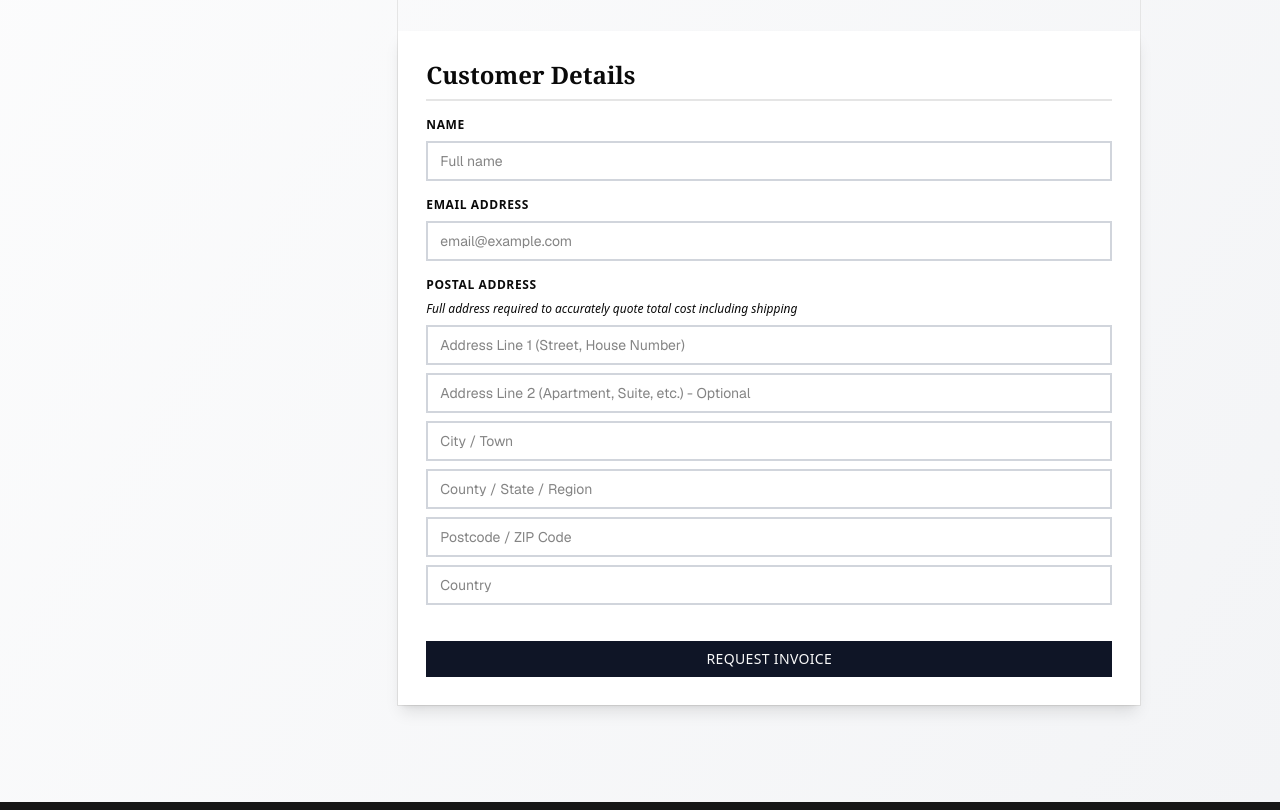
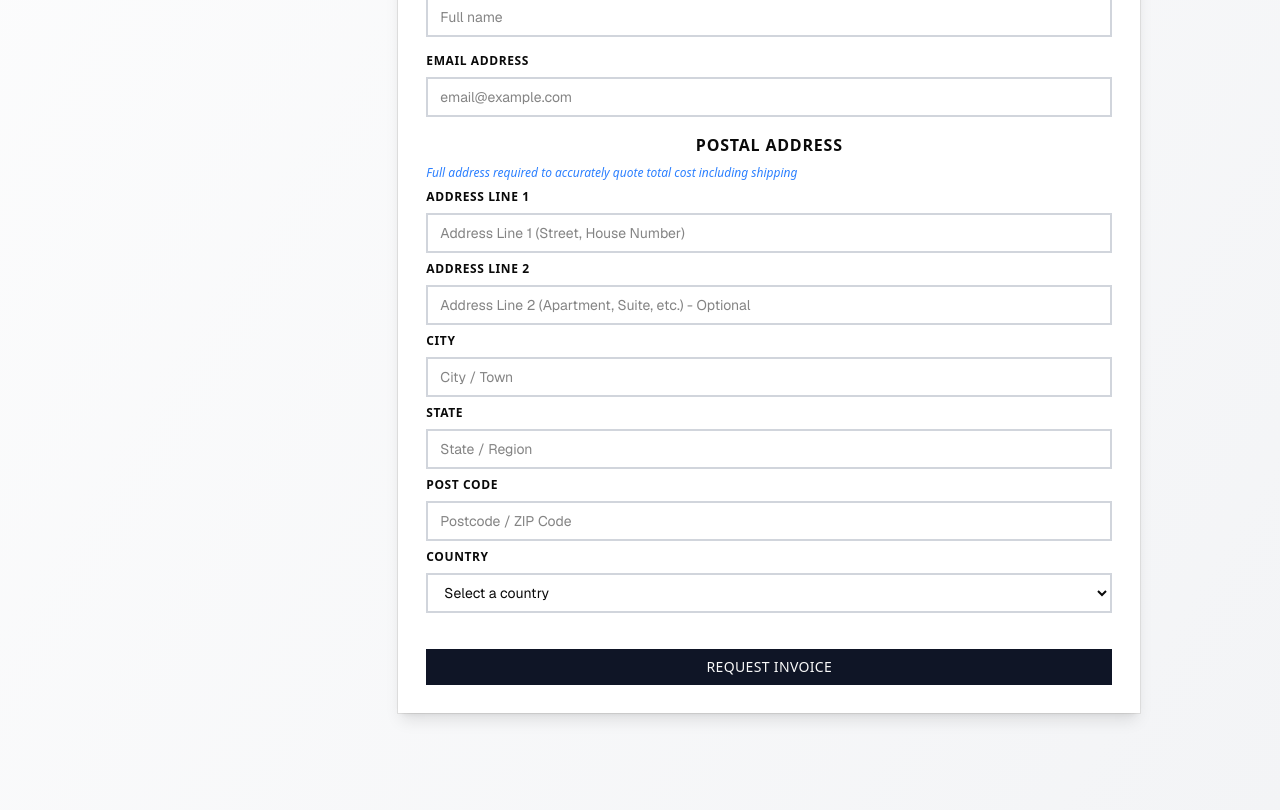
Before and after one commit to mypolobelt/PoloBelt, a Next.js app: page /belt-maker in a window 1280 px wide. Shown: the part 1360-2170 px from the top of the page. Built offline with nearby package versions, Linux system fonts and the light colour scheme.

Commit message:
belt maker design changes

```diff
--- a/src/components/belt_design/BeltCanvas.tsx
+++ b/src/components/belt_design/BeltCanvas.tsx
@@ -18,7 +18,7 @@ export function BeltCanvas({ gridData, leatherColor }: BeltCanvasProps) {
   }, [gridData, leatherColor])
 
   return (
-    <div className="w-full flex justify-center bg-[#0f1526] p-2 sm:p-3 md:p-4 lg:p-6 rounded-none shadow-md overflow-x-auto">
+    <div className="w-full flex justify-center p-2 sm:p-3 md:p-4 rounded-none shadow-md overflow-x-auto">
       <canvas
         ref={canvasRef}
         width={968}
--- a/src/components/belt_design/CustomerForm.tsx
+++ b/src/components/belt_design/CustomerForm.tsx
@@ -4,6 +4,7 @@ import { validateEmail } from '@/database/utils'
 import { useState } from 'react'
 import { Button } from '../ui/button'
 import { useRouter } from 'next/navigation'
+import { countries } from '@/database/countries'
 
 interface SizeOrder {
   size: string
@@ -159,7 +160,7 @@ export function CustomerForm({
 
       <form onSubmit={handleSubmit} className="space-y-3 sm:space-y-4">
         <div>
-          <label className="block text-xs font-semibold text-charcoal uppercase tracking-wider mb-2">
+          <label className="block text-xs font-semibold  uppercase tracking-wider mb-2">
             Name
           </label>
           <input
@@ -173,7 +174,7 @@ export function CustomerForm({
         </div>
 
         <div>
-          <label className="block text-xs font-semibold text-charcoal uppercase tracking-wider mb-2">
+          <label className="block text-xs font-semibold  uppercase tracking-wider mb-2">
             Email Address
           </label>
           <input
@@ -191,13 +192,16 @@ export function CustomerForm({
         </div>
 
         <div>
-          <label className="block text-xs font-semibold text-charcoal uppercase tracking-wider mb-2">
+          <label className="block text-md text-center font-semibold  uppercase tracking-wider mb-2">
             Postal Address
           </label>
-          <p className="text-xs text-charcoal italic mb-2">
+          <p className="text-xs  italic mb-2 text-blue-500">
             Full address required to accurately quote total cost including shipping
           </p>
           <div className="space-y-2">
+            <label className="block text-xs font-semibold  uppercase tracking-wider mb-2">
+              Address Line 1
+            </label>
             <input
               type="text"
               required
@@ -206,6 +210,9 @@ export function CustomerForm({
               placeholder="Address Line 1 (Street, House Number)"
               className="w-full px-3 py-2 border-2 border-gray-300 rounded-none font-sans text-xs sm:text-sm focus:outline-none focus:border-gold"
             />
+            <label className="block text-xs font-semibold  uppercase tracking-wider mb-2">
+              Address Line 2
+            </label>
             <input
               type="text"
               value={addressLine2}
@@ -213,6 +220,9 @@ export function CustomerForm({
               placeholder="Address Line 2 (Apartment, Suite, etc.) - Optional"
               className="w-full px-3 py-2 border-2 border-gray-300 rounded-none font-sans text-xs sm:text-sm focus:outline-none focus:border-gold"
             />
+            <label className="block text-xs font-semibold  uppercase tracking-wider mb-2">
+              City
+            </label>
             <input
               type="text"
               required
@@ -221,14 +231,20 @@ export function CustomerForm({
               placeholder="City / Town"
               className="w-full px-3 py-2 border-2 border-gray-300 rounded-none font-sans text-xs sm:text-sm focus:outline-none focus:border-gold"
             />
+            <label className="block text-xs font-semibold  uppercase tracking-wider mb-2">
+              State
+            </label>
             <input
               type="text"
               required
               value={stateRegion}
               onChange={(e) => setStateRegion(e.target.value)}
-              placeholder="County / State / Region"
+              placeholder="State / Region"
               className="w-full px-3 py-2 border-2 border-gray-300 rounded-none font-sans text-xs sm:text-sm focus:outline-none focus:border-gold"
             />
+            <label className="block text-xs font-semibold  uppercase tracking-wider mb-2">
+              Post Code
+            </label>
             <input
               type="text"
               required
@@ -237,14 +253,26 @@ export function CustomerForm({
               placeholder="Postcode / ZIP Code"
               className="w-full px-3 py-2 border-2 border-gray-300 rounded-none font-sans text-xs sm:text-sm focus:outline-none focus:border-gold"
             />
-            <input
-              type="text"
-              required
-              value={country}
-              onChange={(e) => setCountry(e.target.value)}
-              placeholder="Country"
-              className="w-full px-3 py-2 border-2 border-gray-300 rounded-none font-sans text-xs sm:text-sm focus:outline-none focus:border-gold"
-            />
+
+            {/* Country Select Dropdown */}
+            <div>
+              <label className="block text-xs font-semibold  uppercase tracking-wider mb-2">
+                Country
+              </label>
+              <select
+                required
+                value={country}
+                onChange={(e) => setCountry(e.target.value)}
+                className="w-full px-3 py-2 border-2 border-gray-300 rounded-none font-sans text-xs sm:text-sm focus:outline-none focus:border-gold bg-white"
+              >
+                <option value="">Select a country</option>
+                {countries.map((countryName) => (
+                  <option key={countryName} value={countryName}>
+                    {countryName}
+                  </option>
+                ))}
+              </select>
+            </div>
           </div>
         </div>
 
--- a/src/components/modules/belt_maker/BeltMaker.tsx
+++ b/src/components/modules/belt_maker/BeltMaker.tsx
@@ -246,7 +246,7 @@ export default function BeltMaker() {
                         </div>
 
                         {/* Right Panel - Everything (Hidden on mobile) */}
-                        <div className="hidden lg:block lg:col-span-3 border space-y-6 sm:space-y-8">
+                        <div className="hidden lg:block lg:col-span-3 border">
                             {/* Design Name Display */}
                             <div className="text-center">
                                 <h2 className="text-2xl sm:text-3xl lg:text-4xl font-serif font-bold text-burgundy p-2">
--- a/src/components/modules/shared/Nav.tsx
+++ b/src/components/modules/shared/Nav.tsx
@@ -154,7 +154,7 @@ const Nav = () => {
 
                 {/* Mobile Header */}
                 <div className="flex lg:hidden items-center justify-between w-full gap-2">
-                    <a href="mailto:sales@mypolobelt.com" className="text-white text-xs sm:text-sm hover:text-white/80 transition-colors truncate">
+                    <a href="mailto:sales@mypolobelt.com" className="text-white text-md hover:text-white/80 transition-colors truncate">
                         sales@mypolobelt.com
                     </a>
                     <Sheet open={sheetOpen} onOpenChange={setSheetOpen}>
@@ -271,7 +271,7 @@ const Nav = () => {
                                             className="block px-3 sm:px-4 py-2 sm:py-3 text-sm sm:text-base text-white hover:bg-white/10 rounded-md transition-colors"
                                             onClick={closeSheet}
                                         >
-                                            Pricing
+                                            Belt Maker
                                         </Link>
                                     </li>
                                     <li className="border-t border-white/10 mt-4 pt-4">
--- /dev/null
+++ b/src/database/countries.ts
@@ -0,0 +1,196 @@
+export const countries = [
+    "United Kingdom",
+    "Ireland",
+    "United States",
+    "Germany",
+    "Afghanistan",
+    "Albania",
+    "Algeria",
+    "Andorra",
+    "Angola",
+    "Antigua and Barbuda",
+    "Argentina",
+    "Armenia",
+    "Australia",
+    "Austria",
+    "Azerbaijan",
+    "Bahamas",
+    "Bahrain",
+    "Bangladesh",
+    "Barbados",
+    "Belarus",
+    "Belgium",
+    "Belize",
+    "Benin",
+    "Bhutan",
+    "Bolivia",
+    "Bosnia and Herzegovina",
+    "Botswana",
+    "Brazil",
+    "Brunei",
+    "Bulgaria",
+    "Burkina Faso",
+    "Burundi",
+    "Cabo Verde",
+    "Cambodia",
+    "Cameroon",
+    "Canada",
+    "Central African Republic",
+    "Chad",
+    "Chile",
+    "China",
+    "Colombia",
+    "Comoros",
+    "Congo (Congo-Brazzaville)",
+    "Congo (Democratic Republic of the)",
+    "Costa Rica",
+    "Croatia",
+    "Cuba",
+    "Cyprus",
+    "Czechia",
+    "Denmark",
+    "Djibouti",
+    "Dominica",
+    "Dominican Republic",
+    "Ecuador",
+    "Egypt",
+    "El Salvador",
+    "Equatorial Guinea",
+    "Eritrea",
+    "Estonia",
+    "Eswatini",
+    "Ethiopia",
+    "Fiji",
+    "Finland",
+    "France",
+    "Gabon",
+    "Gambia",
+    "Georgia",
+    "Ghana",
+    "Greece",
+    "Grenada",
+    "Guatemala",
+    "Guinea",
+    "Guinea-Bissau",
+    "Guyana",
+    "Haiti",
+    "Honduras",
+    "Hungary",
+    "Iceland",
+    "India",
+    "Indonesia",
+    "Iran",
+    "Iraq",
+    "Israel",
+    "Italy",
+    "Jamaica",
+    "Japan",
+    "Jordan",
+    "Kazakhstan",
+    "Kenya",
+    "Kiribati",
+    "Korea (North)",
+    "Korea (South)",
+    "Kuwait",
+    "Kyrgyzstan",
+    "Laos",
+    "Latvia",
+    "Lebanon",
+    "Lesotho",
+    "Liberia",
+    "Libya",
+    "Liechtenstein",
+    "Lithuania",
+    "Luxembourg",
+    "Madagascar",
+    "Malawi",
+    "Malaysia",
+    "Maldives",
+    "Mali",
+    "Malta",
+    "Marshall Islands",
+    "Mauritania",
+    "Mauritius",
+    "Mexico",
+    "Micronesia",
+    "Moldova",
+    "Monaco",
+    "Mongolia",
+    "Montenegro",
+    "Morocco",
+    "Mozambique",
+    "Myanmar",
+    "Namibia",
+    "Nauru",
+    "Nepal",
+    "Netherlands",
+    "New Zealand",
+    "Nicaragua",
+    "Niger",
+    "Nigeria",
+    "North Macedonia",
+    "Norway",
+    "Oman",
+    "Pakistan",
+    "Palau",
+    "Palestine",
+    "Panama",
+    "Papua New Guinea",
+    "Paraguay",
+    "Peru",
+    "Philippines",
+    "Poland",
+    "Portugal",
+    "Qatar",
+    "Romania",
+    "Russia",
+    "Rwanda",
+    "Saint Kitts and Nevis",
+    "Saint Lucia",
+    "Saint Vincent and the Grenadines",
+    "Samoa",
+    "San Marino",
+    "Sao Tome and Principe",
+    "Saudi Arabia",
+    "Senegal",
+    "Serbia",
+    "Seychelles",
+    "Sierra Leone",
+    "Singapore",
+    "Slovakia",
+    "Slovenia",
+    "Solomon Islands",
+    "Somalia",
+    "South Africa",
+    "South Sudan",
+    "Spain",
+    "Sri Lanka",
+    "Sudan",
+    "Suriname",
+    "Sweden",
+    "Switzerland",
+    "Syria",
+    "Taiwan",
+    "Tajikistan",
+    "Tanzania",
+    "Thailand",
+    "Timor-Leste",
+    "Togo",
+    "Tonga",
+    "Trinidad and Tobago",
+    "Tunisia",
+    "Türkiye",
+    "Tuvalu",
+    "Uganda",
+    "Ukraine",
+    "United Arab Emirates",
+    "Uruguay",
+    "Uzbekistan",
+    "Vanuatu",
+    "Vatican City",
+    "Venezuela",
+    "Vietnam",
+    "Yemen",
+    "Zambia",
+    "Zimbabwe"
+];
```
Also changed, not shown: src/app/api/send-order/route.ts (+21 -54 lines).
